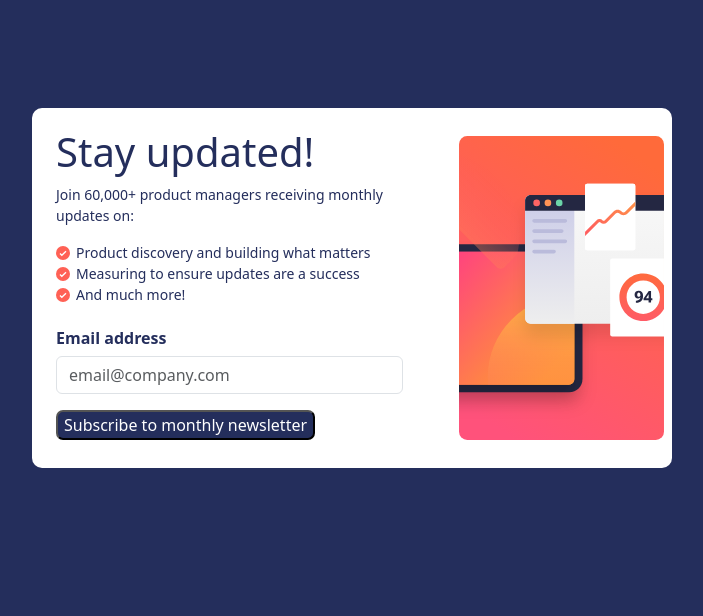
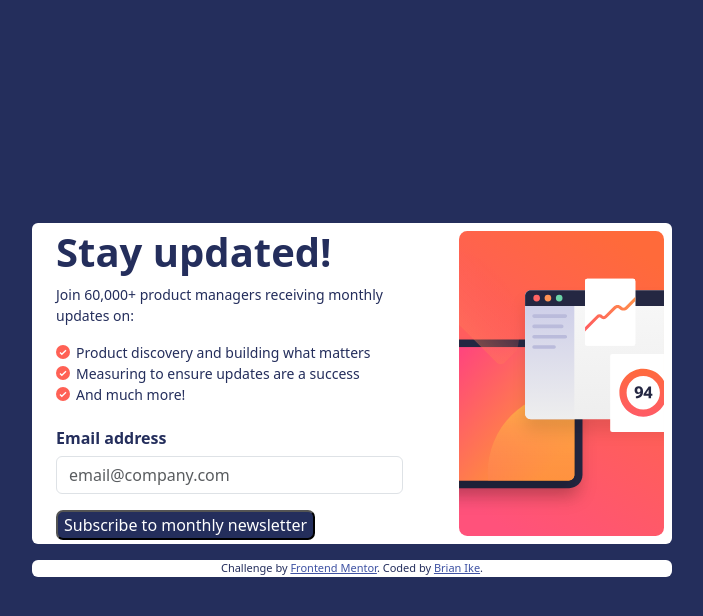
Before and after one commit to Bryanik/Newsletter_SignUp, a plain HTML site: page index.html in a window 1280 px wide. Shown: the whole page, without its empty margins (288-991 px from the left). Drawn offline with nearby package versions, Linux system fonts and the light colour scheme.

Commit message:
Bootstrap Update

```diff
--- a/index.html
+++ b/index.html
@@ -19,12 +19,12 @@
 </head>
 
 <!-- How to centralize the section element below with bootstrap?-->
-<body class="cc-body d-flex align-items-center justify-content-center flex-column">
+<body class="cc-body w-100 d-flex align-items-center justify-content-center flex-column">
 
-  <section class="cc-section1 d-flex flex-column-reverse flex-md-row m-0 m-md-2 align-items-center gap-4">
+  <section class="d-flex flex-column-reverse flex-md-row m-0 m-md-2 align-items-center justify-content-center rounded gap-0 gap-md-4">
     <!-- left section -->
-    <div class="cc-left justify-content-center mx-4 mb-5 w-75 w-md-auto">
-      <h1 style="font-size: 40px;">Stay updated!</h1>
+    <div class="cc-left mx-4 px-3 pt-4 py-5 px-md-0 py-md-0 w-100 w-md-auto">
+      <h1 class="fw-bold" style="font-size: 40px;">Stay updated!</h1>
 
       <p style="font-size: 14px;">Join 60,000+ product managers receiving monthly updates on:</p>
 
@@ -48,7 +48,7 @@
     </div>
 
     <!-- right section  -->
-    <div class="m-2">
+    <div class="p-2 w-100">
       <img src="./assets/images/illustration-sign-up-mobile.svg" alt="" class="w-100 d-block d-md-none">
       <img src="./assets/images/illustration-sign-up-desktop.svg" alt="" class="w-100 d-flex d-none d-md-block">
     </div>
@@ -63,5 +63,5 @@
 </body>
 </html>
 
-<!-- change width of left and right to 50% before using align item and justify content
+<!-- change width of left and right to 100% before using align item and justify content
 remove @media for 768px in style sheet  -->
--- a/style.css
+++ b/style.css
@@ -25,6 +25,7 @@ ul {
 
 .cc-body {
     background-color: hsl(229, 44%, 25%);
+    height: 100vh;
 }
 
 section, .attribution {
@@ -35,19 +36,28 @@ section, .attribution {
     section, .attribution {
         width: 100%;
     }
+
+    .cc-button {
+        width: 100%;
+    }
+
 }
 @media (min-width:768px){
     section, .attribution {
         width: 50%;
+        border-radius: 10px;
     }
 
-    section {
-        border-radius: 10px;
+    .cc-button {
+        width: auto;
+    }
+}
+
+    /* section {
         position: relative;
         top: 100px;
     }
     .cc-left {
         position: relative;
         top: 20px;
-    }
-}
+    } */
```
